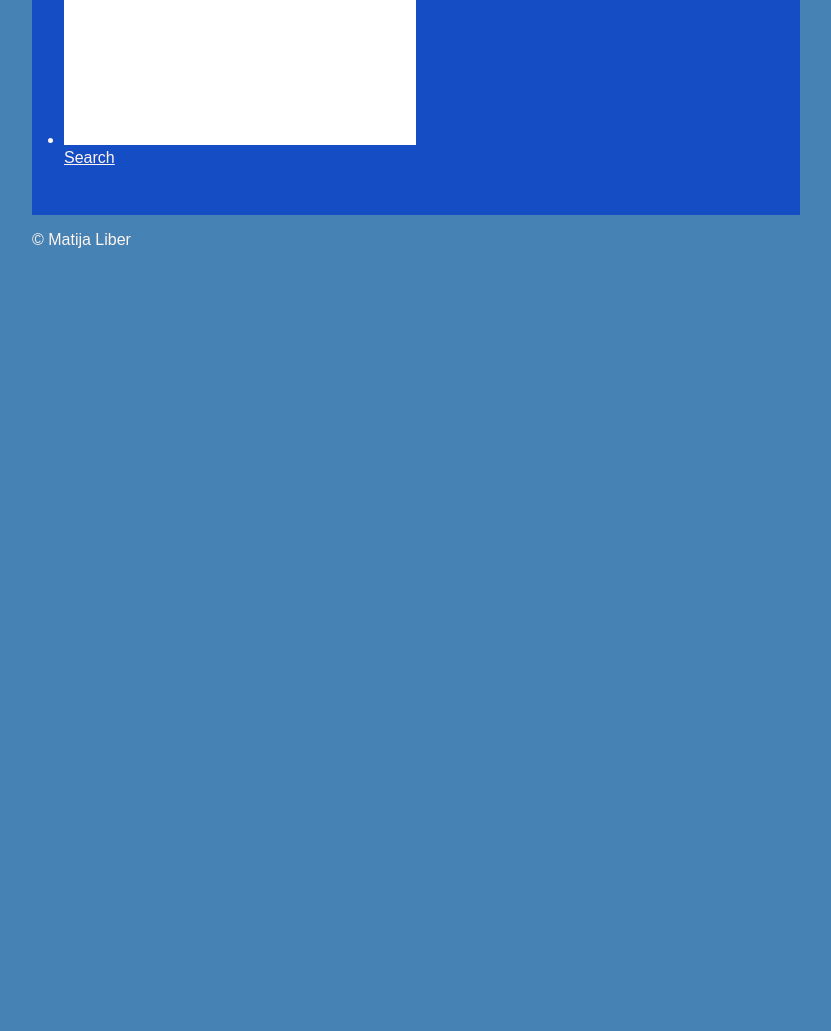
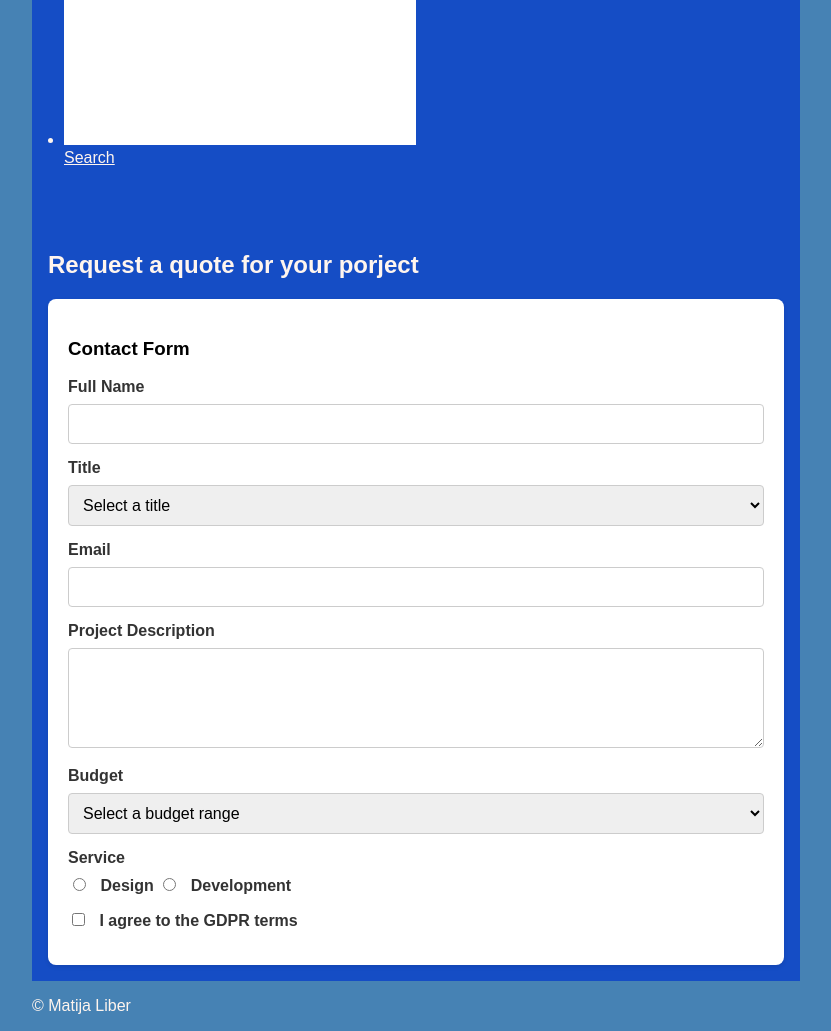
Before and after one commit to maliber/maliber.github.io, a plain HTML site: page index.html in a window 1280 px wide. Shown: the part 1429-2460 px from the top of the page, without its empty margins (224-1055 px from the left). Before the commit the page ends 1694 px from the top, so only its background shows below. Drawn offline with Linux system fonts and the light colour scheme.

Commit message:
NewContatcForm

```diff
--- a/index.html
+++ b/index.html
@@ -64,6 +64,14 @@
 
         }
 
+        .input {
+            width: 100%;
+            border-radius: 10px;
+            border: none;
+            background-color: cyan;
+            color: black;
+        }
+
         table {
             width: 100%;
             border-collapse: collapse;
@@ -79,7 +87,8 @@
             color: #fff;
         }
 
-        th, td {
+        th,
+        td {
             padding: 15px;
             text-align: center;
             border-bottom: 2px solid #ddd;
@@ -97,6 +106,52 @@
 
         tr:hover {
             background-color: #f1f1f1;
+        }
+
+        .form-container {
+            background-color: #fff;
+            padding: 20px;
+            border-radius: 8px;
+            box-shadow: 0 2px 4px rgba(0, 0, 0, 0.1);
+        }
+
+        label {
+            display: block;
+            margin-bottom: 8px;
+            font-weight: bold;
+            color: #333;
+        }
+
+        input[type="text"],
+        input[type="email"],
+        select,
+        textarea {
+            width: 100%;
+            padding: 10px;
+            margin-bottom: 15px;
+            border: 1px solid #ccc;
+            border-radius: 4px;
+            box-sizing: border-box;
+            font-size: 16px;
+        }
+
+        textarea {
+            height: 100px;
+            resize: vertical;
+        }
+
+        input[type="radio"],
+        input[type="checkbox"] {
+            margin-right: 10px;
+        }
+
+        .radio-group,
+        .checkbox-group {
+            margin-bottom: 15px;
+        }
+
+        h3 {
+            color: black;
         }
     </style>
 </head>
@@ -123,7 +178,7 @@
         <br>
         <br>
         <section id="Price">
-            <table  >
+            <table>
                 <caption>Price list</caption>
                 <thead>
                     <tr>
@@ -203,6 +258,52 @@
                 </li>
             </ul>
         </section>
+        <section>
+            <h2>Request a quote for your porject</h2>
+            <div class="form-container">
+                <h3>Contact Form</h3>
+                <form id="contactForm">
+                    <label for="fullname">Full Name</label>
+                    <input type="text" id="fullname" required>
+
+                    <label for="title">Title</label>
+                    <select id="title" name="title" required>
+                        <option value="">Select a title</option>
+                        <option value="Mr">Mr</option>
+                        <option value="Mrs">Mrs</option>
+                        <option value="Sir">Sir</option>
+                        <option value="Madam">Madam</option>
+                    </select>
+
+                    <label for="email">Email</label>
+                    <input type="email" id="email" required>
+
+                    <label for="projectDescription">Project Description</label>
+                    <textarea id="projectDescription" required></textarea>
+
+                    <label for="budget">Budget</label>
+                    <select id="budget" name="budget" required>
+                        <option value="">Select a budget range</option>
+                        <option value="less then 10k EUR">less then 10k &euro; </option>
+                        <option value="10-100k EUR">10-100k &euro;</option>
+                        <option value="more then 100k EUR">more then 100k &euro; </option>
+                    </select>
+
+                    <label>Service</label>
+                    <div class="radio-group">
+                        <input type="radio" id="design" value="Design" required>
+                        <label for="design" style="display: inline;">Design</label>
+                        <input type="radio" id="development" value="Development">
+                        <label for="development" style="display: inline;">Development</label>
+                    </div>
+
+                    <div class="checkbox-group">
+                        <input type="checkbox" id="gdpr" name="gdpr" required>
+                        <label for="gdpr" style="display: inline;">I agree to the GDPR terms</label>
+                    </div>
+                </form>
+            </div>
+        </section>
     </main>
     <footer class="wrapper">
         <p>&copy; Matija Liber</p>
```
